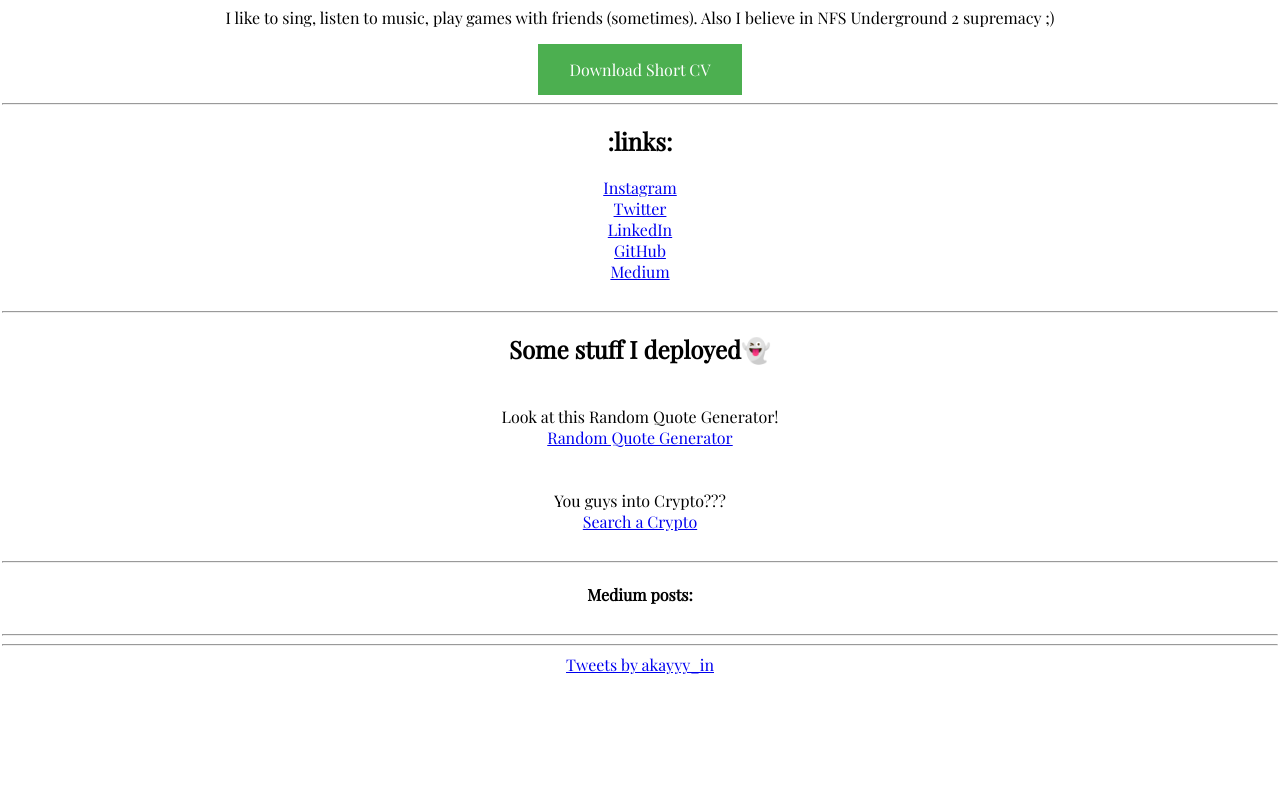
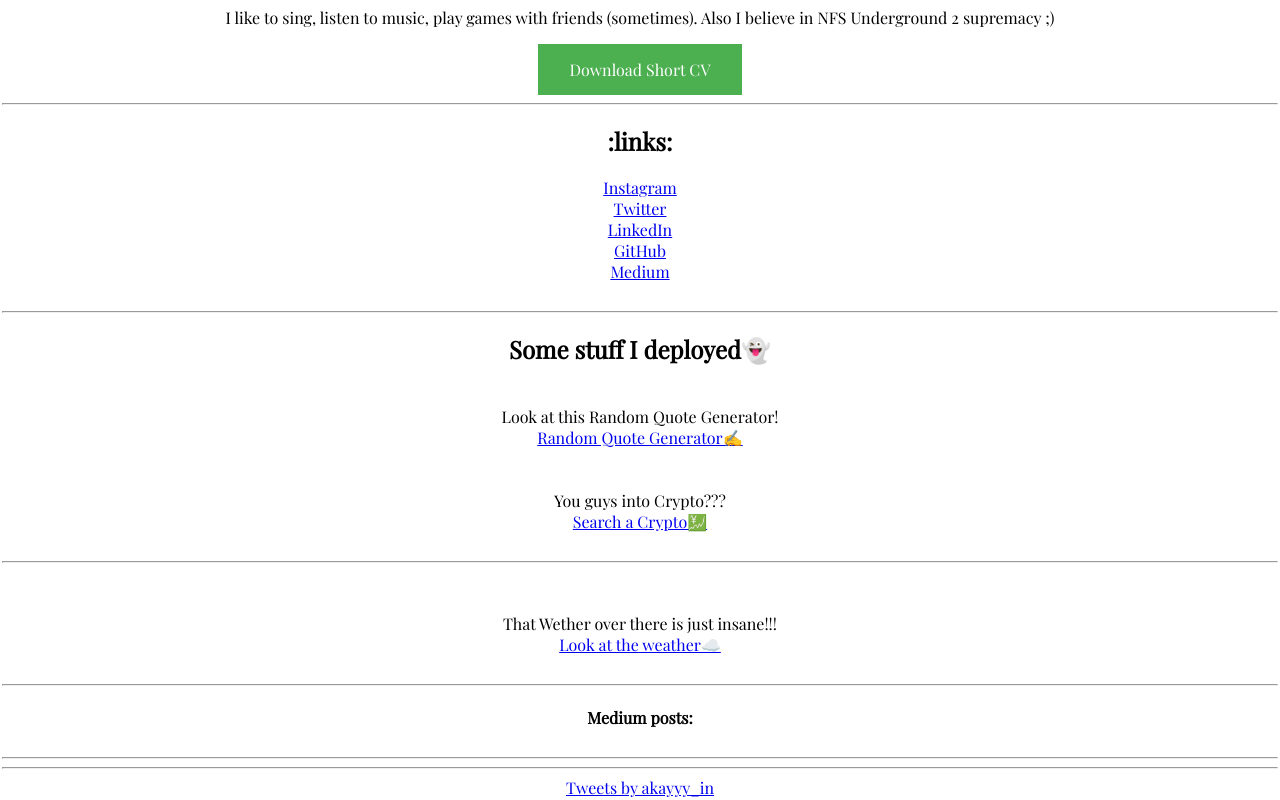
Before and after one commit to atharv4git/webpage, a website: page index.html in a window 1280 px wide. Shown: the part 354-1154 px from the top of the page. Before the commit the page ends 1031 px from the top, so only its background shows below. Drawn offline with nearby package versions, Linux system fonts and the light colour scheme; a script that the page names is missing.

Commit message:
new weather project added

```diff
--- a/index.html
+++ b/index.html
@@ -43,13 +43,21 @@
         <h2>Some stuff I deployed👻</h2>
         <br>
         Look at this Random Quote Generator! <br>
-        <a href="https://atharv4git.github.io/random-quote-generator/">Random Quote Generator</a>
+        <a href="https://atharv4git.github.io/random-quote-generator/">Random Quote Generator✍️</a>
     </center>
     <br>
     <center>
         <br>
         You guys into Crypto??? <br>
-        <a href="https://atharv4git.github.io/search-a-crypto-web-app/">Search a Crypto</a>
+        <a href="https://atharv4git.github.io/search-a-crypto-web-app/">Search a Crypto💹</a>
+    </center>
+    <br>
+    <hr>
+    <br>
+    <center>
+        <br>
+        That Wether over there is just insane!!! <br>
+        <a href="https://django-weather-app-production.up.railway.app/">Look at the weather☁️</a>
     </center>
     <br>
     <hr>
```
Also changed, not shown: 1 other file.
